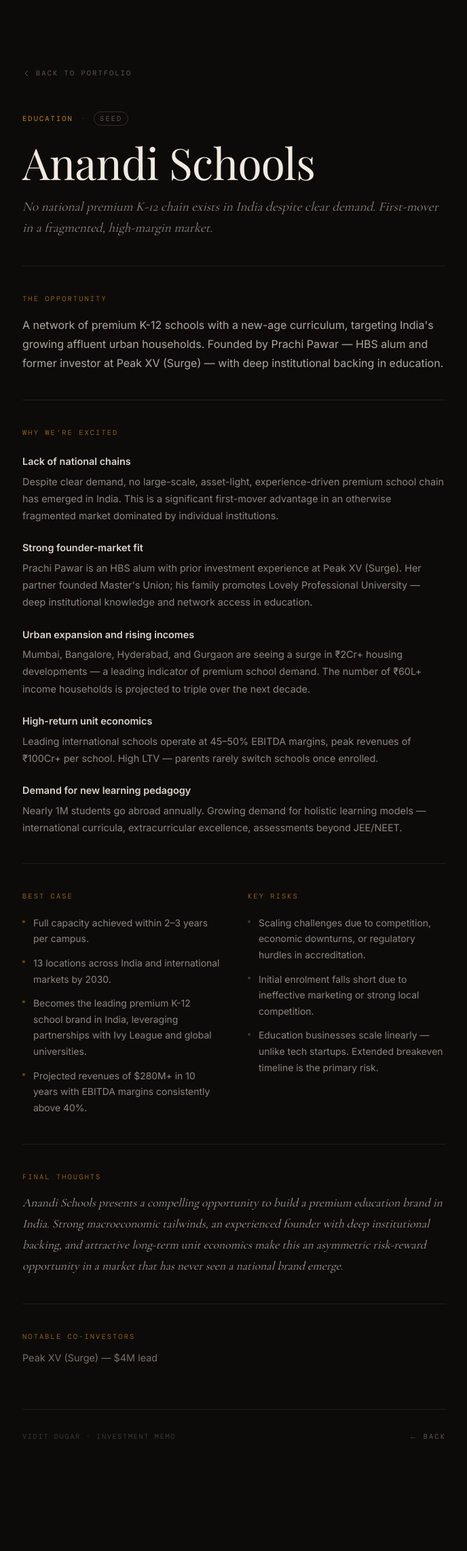
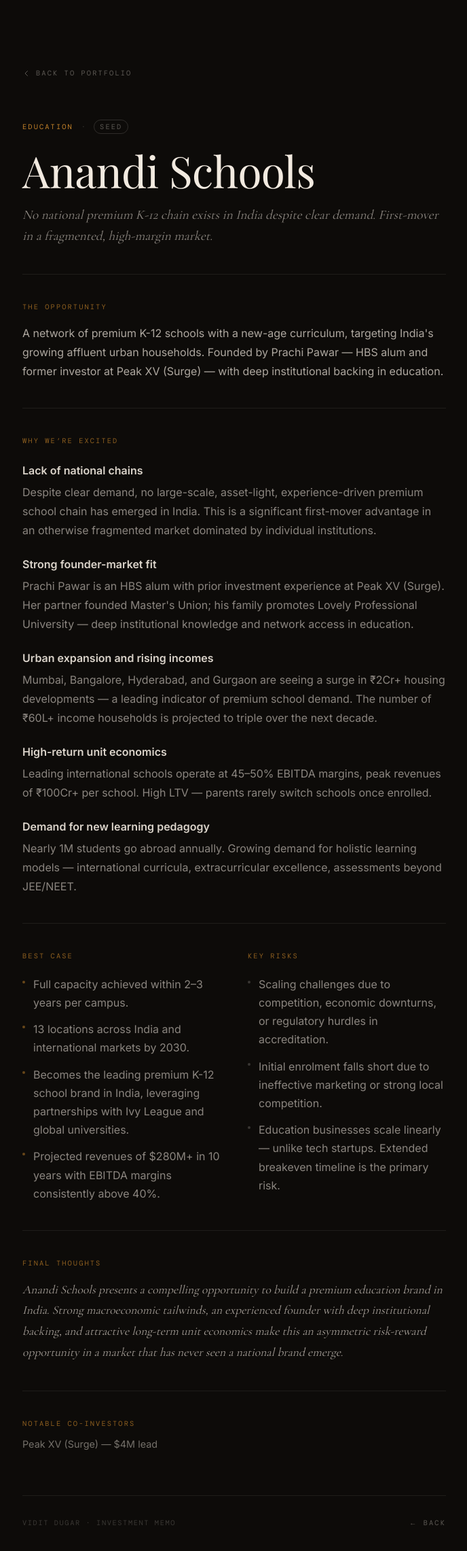
Before and after one commit to orlyopenai-create/vidit-portfolio, a Next.js app: page /memo/anandi-schools in a window 1280 px wide. Shown: the top 2282 px of the page at 68% size, without its empty margins (295-983 px from the left). Before the commit the page ends 2217 px from the top, so only its background shows below. Built offline with nearby package versions, Linux system fonts and the light colour scheme; a web font is replaced by a local one.

Commit message:
fix: memo UX audit — focus rings, back link touch target, body text 1rem

```diff
--- a/app/memo/[slug]/page.tsx
+++ b/app/memo/[slug]/page.tsx
@@ -28,7 +28,7 @@ export default async function MemoPage({ params }: { params: Promise<{ slug: str
         {/* Back link */}
         <Link
           href="/#fund"
-          className="inline-flex items-center gap-2 font-mono text-[0.65rem] uppercase tracking-[0.2em] text-[#F2EAE0]/35 hover:text-[#C4832A] transition-colors duration-200 mb-12"
+          className="inline-flex items-center gap-2 font-mono text-[0.65rem] uppercase tracking-[0.2em] text-[#F2EAE0]/35 hover:text-[#C4832A] transition-colors duration-200 mb-12 py-3 -my-3 focus:outline-none focus:ring-2 focus:ring-[#C4832A]/50 rounded"
         >
           <svg className="w-3 h-3" fill="none" stroke="currentColor" viewBox="0 0 24 24">
             <path strokeLinecap="round" strokeLinejoin="round" strokeWidth={2} d="M15 19l-7-7 7-7" />
@@ -78,10 +78,10 @@ export default async function MemoPage({ params }: { params: Promise<{ slug: str
           <div className="space-y-6">
             {memo.whyExcited.map((item) => (
               <div key={item.heading}>
-                <p className="font-body text-[0.9rem] font-semibold text-[#F2EAE0]/90 mb-1.5">
+                <p className="font-body text-[1rem] font-semibold text-[#F2EAE0]/90 mb-1.5">
                   {item.heading}
                 </p>
-                <p className="font-body text-[0.9rem] text-[#F2EAE0]/55 leading-[1.75]">
+                <p className="font-body text-[1rem] text-[#F2EAE0]/55 leading-[1.75]">
                   {item.body}
                 </p>
               </div>
@@ -100,8 +100,8 @@ export default async function MemoPage({ params }: { params: Promise<{ slug: str
             <ul className="space-y-3">
               {memo.preParade.map((item, i) => (
                 <li key={i} className="flex gap-3">
-                  <span className="mt-[0.45rem] w-1 h-1 rounded-full bg-[#C4832A]/50 shrink-0" />
-                  <p className="font-body text-[0.87rem] text-[#F2EAE0]/55 leading-[1.7]">{item}</p>
+                  <span className="mt-[0.5rem] w-1 h-1 rounded-full bg-[#C4832A]/50 shrink-0" />
+                  <p className="font-body text-[1rem] text-[#F2EAE0]/55 leading-[1.7]">{item}</p>
                 </li>
               ))}
             </ul>
@@ -114,8 +114,8 @@ export default async function MemoPage({ params }: { params: Promise<{ slug: str
             <ul className="space-y-3">
               {memo.preMortem.map((item, i) => (
                 <li key={i} className="flex gap-3">
-                  <span className="mt-[0.45rem] w-1 h-1 rounded-full bg-[#F2EAE0]/20 shrink-0" />
-                  <p className="font-body text-[0.87rem] text-[#F2EAE0]/55 leading-[1.7]">{item}</p>
+                  <span className="mt-[0.5rem] w-1 h-1 rounded-full bg-[#F2EAE0]/20 shrink-0" />
+                  <p className="font-body text-[1rem] text-[#F2EAE0]/55 leading-[1.7]">{item}</p>
                 </li>
               ))}
             </ul>
@@ -153,7 +153,7 @@ export default async function MemoPage({ params }: { params: Promise<{ slug: str
           </p>
           <Link
             href="/#fund"
-            className="font-mono text-[0.65rem] uppercase tracking-[0.2em] text-[#F2EAE0]/35 hover:text-[#C4832A] transition-colors duration-200"
+            className="font-mono text-[0.65rem] uppercase tracking-[0.2em] text-[#F2EAE0]/35 hover:text-[#C4832A] transition-colors duration-200 py-3 -my-3 focus:outline-none focus:ring-2 focus:ring-[#C4832A]/50 rounded"
           >
             ← Back
           </Link>
--- a/components/fund/MemoStrip.tsx
+++ b/components/fund/MemoStrip.tsx
@@ -30,7 +30,7 @@ export function MemoStrip({ memos }: { memos: Memo[] }) {
           >
             <Link
               href={`/memo/${memo.slug}`}
-              className="group block rounded-xl bg-[#161210] border border-transparent hover:border-[#C4832A]/25 p-5 transition-colors duration-300 cursor-pointer h-full"
+              className="group block rounded-xl bg-[#161210] border border-transparent hover:border-[#C4832A]/25 p-5 transition-colors duration-300 cursor-pointer h-full focus:outline-none focus:ring-2 focus:ring-[#C4832A]/50 focus:ring-offset-2 focus:ring-offset-[#080604]"
             >
               <div className="flex items-start justify-between gap-3 mb-2">
                 <span className="font-display text-[1.05rem] text-[#F2EAE0] group-hover:text-[#C4832A] transition-colors duration-200">
```
